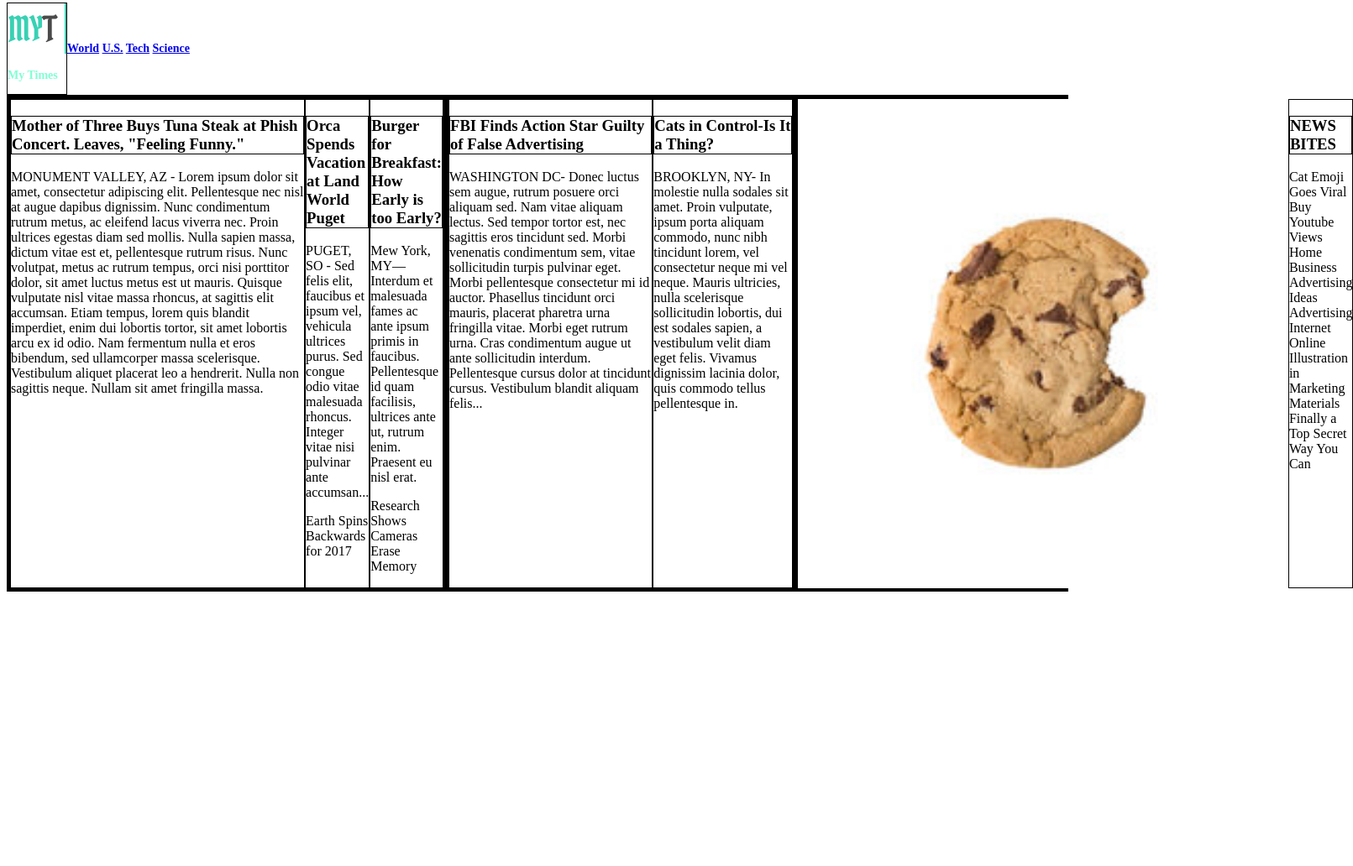
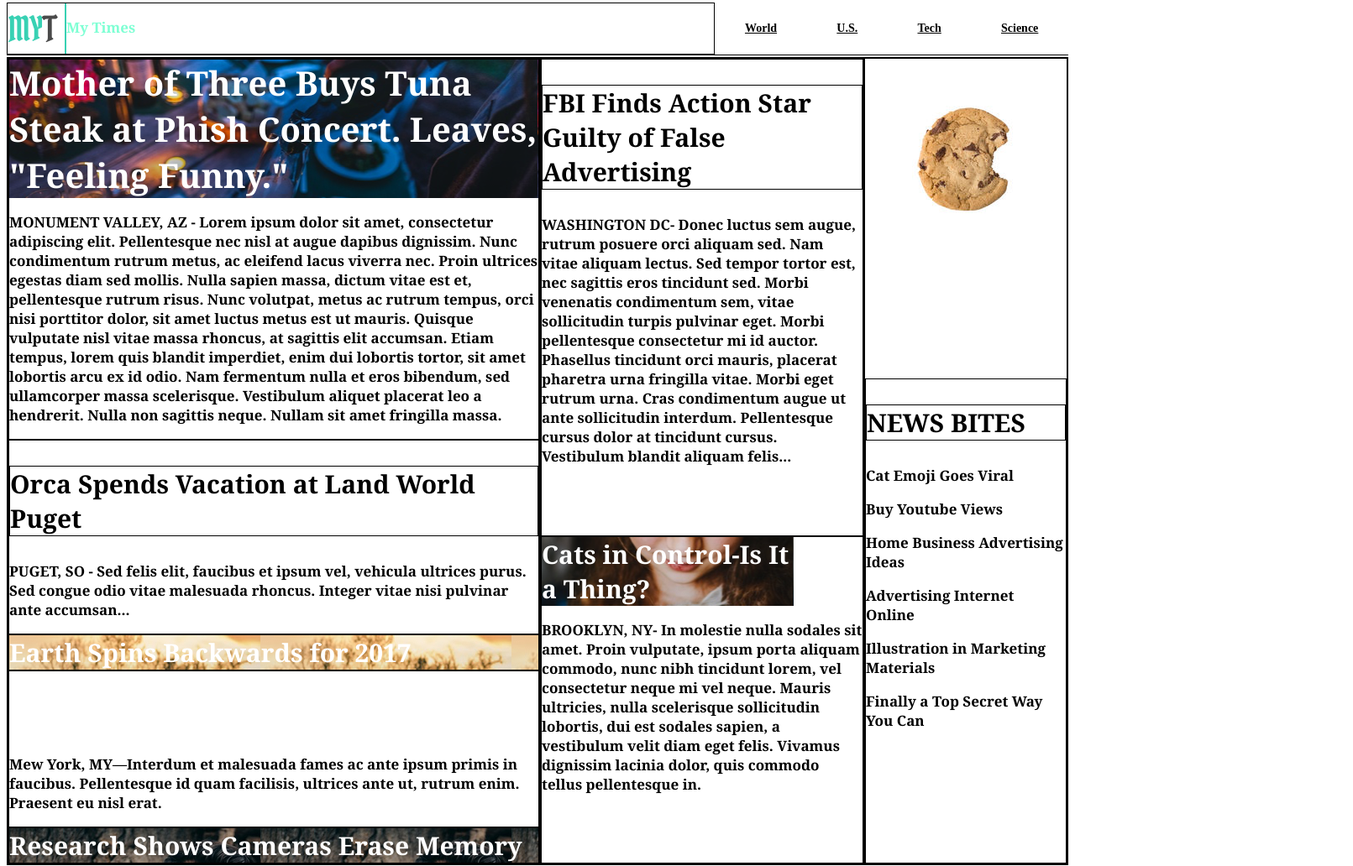
Before and after one commit to 23carnies/My_Times, a plain HTML site: page index.html in a window 1280 px wide. Shown: the part 5-1037 px from the top of the page at 84% size, 1611 px wide, since content can reach past the window. Before the commit the page ends 800 px from the top, so only its background shows below. Drawn offline with Linux system fonts and the light colour scheme.

Commit message:
Added images, starting flex box.

```diff
--- a/index.html
+++ b/index.html
@@ -23,9 +23,9 @@
     <div class="container">
 <!--Left Column-->
       <article class="column" id="large">
-        <section id="mother">
-          <h1>Mother of Three Buys Tuna Steak at Phish Concert. Leaves, "Feeling Funny."</h1>
-
+        <!--Mother at Phish story-->
+        <section>
+          <div id="mother">Mother of Three Buys Tuna Steak at Phish Concert. Leaves, "Feeling Funny."</div>
           <p>MONUMENT VALLEY, AZ - Lorem ipsum dolor sit amet, consectetur adipiscing elit.
             Pellentesque nec nisl at augue dapibus dignissim. Nunc condimentum rutrum metus,
             ac eleifend lacus viverra nec. Proin ultrices egestas diam sed mollis. Nulla
@@ -38,22 +38,35 @@
             Nulla non sagittis neque. Nullam sit amet fringilla massa.</p>
         </section>
 
-        <section id="orca">
-          <h1>Orca Spends Vacation at Land World Puget</h1>
+        <!--Orca story-->
+        <section>
+        <h1>Orca Spends Vacation at Land World Puget</h1>
           <p>PUGET, SO - Sed felis elit, faucibus et ipsum vel, vehicula ultrices purus.
             Sed congue odio vitae malesuada rhoncus. Integer vitae nisi pulvinar ante accumsan...</p>
-          <p id="earth">Earth Spins Backwards for 2017</p>
         </section>
 
-        <section id="burger">
-          <h1>Burger for Breakfast: How Early is too Early?</h1>
+        <!--Earth backwards story-->
+        <section>
+          <div id="earth">Earth Spins Backwards for 2017</div>
+        </section>
+
+        <!--Burger story-->
+        <section>
+          <div id="burger">Burger for Breakfast: How Early is too Early?</div>
           <p>Mew York, MY—Interdum et malesuada fames ac ante ipsum primis in faucibus.
             Pellentesque id quam facilisis, ultrices ante ut, rutrum enim. Praesent eu nisl erat.</p>
-          <p id="researc">Research Shows Cameras Erase Memory</p>
         </section>
+
+        <!--Research story-->
+        <section>
+          <div id="research">Research Shows Cameras Erase Memory</div>
+        </section>
+
       </article>
 <!--Middle Column-->
       <article class="column" id="medium">
+
+        <!--FBI story-->
         <section id="fbi">
           <h1>FBI Finds Action Star Guilty of False Advertising</h1>
           <p>WASHINGTON DC- Donec luctus sem augue, rutrum posuere orci aliquam sed.
@@ -65,8 +78,9 @@
             blandit aliquam felis...</p>
         </section>
 
-        <section id="cats">
-          <h1>Cats in Control-Is It a Thing?</h1>
+        <!--Cat story-->
+        <section>
+          <div id="cats">Cats in Control-Is It a Thing?</div>
           <p>BROOKLYN, NY- In molestie nulla sodales sit amet. Proin vulputate, ipsum porta
             aliquam commodo, nunc nibh tincidunt lorem, vel consectetur neque mi vel neque.
             Mauris ultricies, nulla scelerisque sollicitudin lobortis, dui est sodales sapien,
@@ -76,15 +90,19 @@
       </article>
 <!--Right Column-->
       <article class="column" id="small">
-        <img src="./resources/images/img-news-bite.png" alt="Cookie">
+
+        <!--Cookie pic-->
+        <img src="./resources/images/img-news-bite.png" alt="Cookie" width="240px" height="240px">
+
+        <!--News Bites-->
         <section>
           <h1>NEWS BITES</h1>
-          <p>Cat Emoji Goes Viral
-            Buy Youtube Views
-            Home Business Advertising Ideas
-            Advertising Internet Online
-            Illustration in Marketing Materials
-            Finally a Top Secret Way You Can</p>
+          <p>Cat Emoji Goes Viral</p>
+          <p>Buy Youtube Views</p>
+          <p>Home Business Advertising Ideas</p>
+          <p>Advertising Internet Online</p>
+          <p>Illustration in Marketing Materials</p>
+          <p>Finally a Top Secret Way You Can</p>
         </section>
       </article>
     </div>
--- a/style.css
+++ b/style.css
@@ -4,7 +4,7 @@ header {
   font-family: veranda;
   font-size: 14px;
   font-weight: bold;
-  justify-content: flex-end;
+  justify-content: flex-start;
   align-items: center;
   border-bottom: 1px solid black;
 }
@@ -14,21 +14,31 @@ header {
 }
 
 #top {
+  display: flex;
   border: thin solid black;
+  width: 100%;
+}
+
+a {
+  color: black;
 }
 
 nav {
-  width: 100%;
+  display: flex;
+  justify-content: space-around;
+  width: 50%;
 }
 
 .container {
   display: flex;
+  flex-direction: row;
   border: thin solid black;
 }
 
 .column {
   display: inline-flex;
-  border: medium solid black;
+  flex-wrap: wrap;
+  border: thin solid black;
 }
 
 section, h1 {
@@ -36,13 +46,56 @@ section, h1 {
 }
 
 .column.large {
+  display: flex;
   width: 630px
 }
 
 .column.medium {
+  display: flex;
   width: 300px
 }
 
 .column.small {
+  display: flex;
   width: 240px
 }
+
+div {
+  font-family: Georgia;
+  font-weight: bold;
+  font-size: 30px;
+  color: white;
+}
+
+h1 {
+  color: black;
+  font-family: Georgia;
+  font-size: 30px
+}
+
+p {
+  font-family: Georgia;
+  font-size: 17px;
+  color: black;
+}
+
+#mother {
+  background-image: url("resources/images/img-story-main.png");
+  width: 630px;
+  font-size: 40px;
+}
+
+#earth {
+  background-image: url("resources/images/img-story-2.png");
+  width: 630px;
+}
+
+#cats {
+  background-image: url("resources/images/img-story-1.png");
+  width: 300px;
+}
+
+#research {
+  background-image: url("resources/images/img-story-3.png");
+  width: 630px;
+}
```
